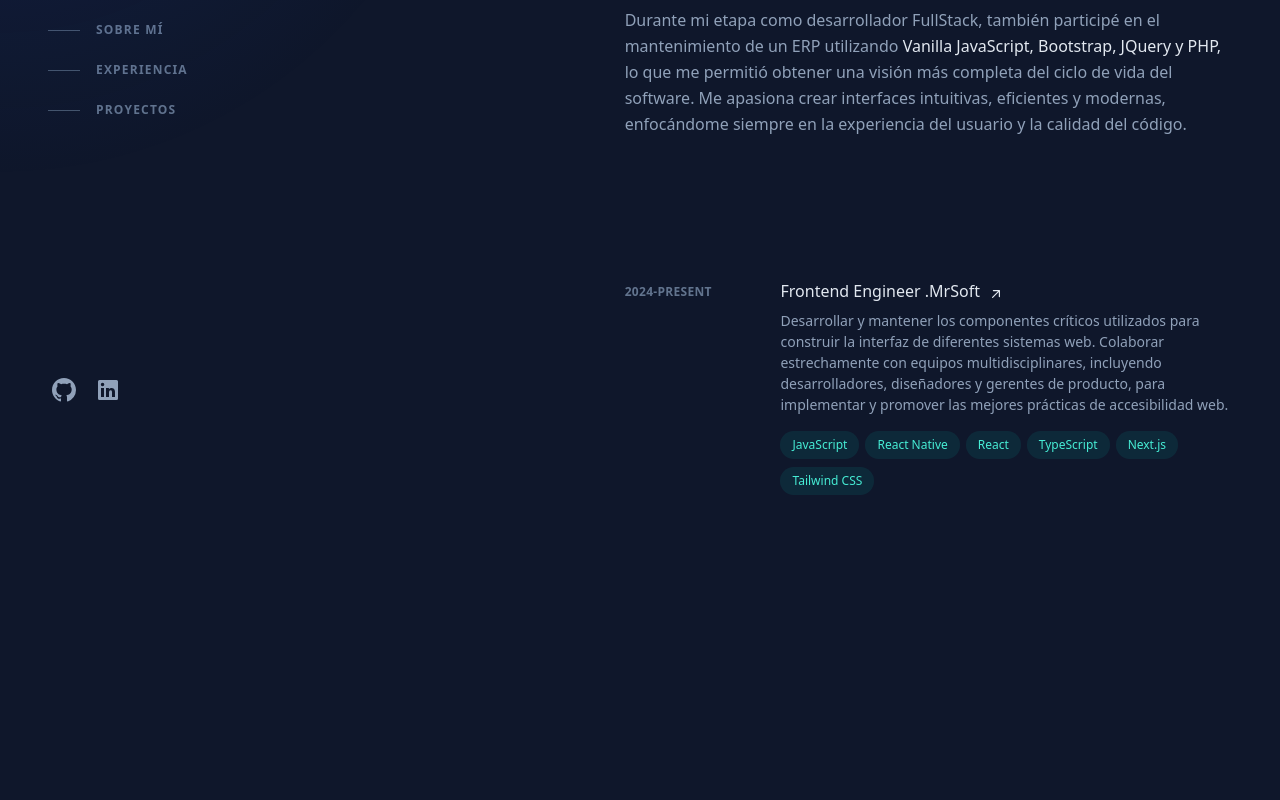
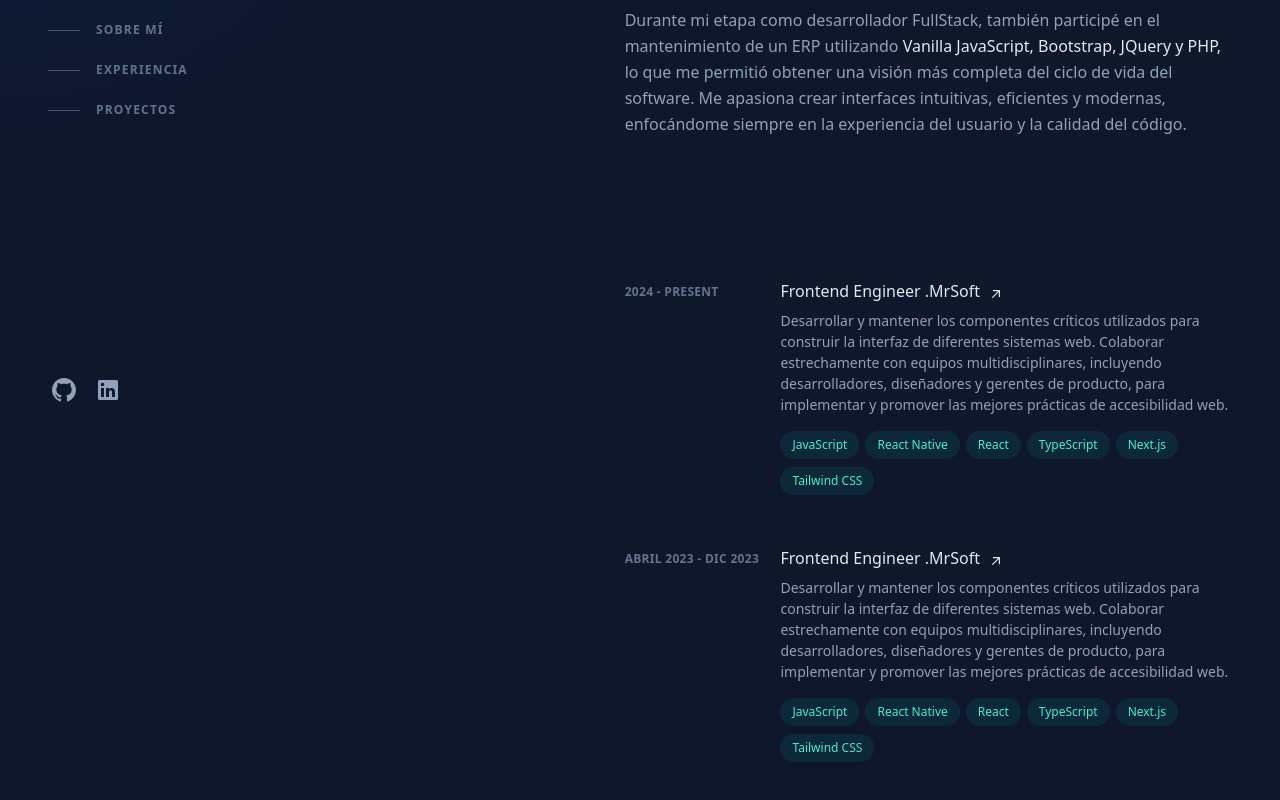
Before and after one commit to albarorent/my-portafolio-app, a Next.js app: page / in a window 1280 px wide. Shown: the part 302-1102 px from the top of the page. Before the commit the page ends 1041 px from the top, so only its background shows below. Built offline with nearby package versions, Linux system fonts and the light colour scheme.

Commit message:
Feat Experience

```diff
--- a/src/components/Experience.tsx
+++ b/src/components/Experience.tsx
@@ -16,7 +16,21 @@
       <div>
         <ol className="group/list">
           <ExperienceList
-            date="2024-Present"
+            date="2024 - Present"
+            link="https://www.mrsoftperu.com/"
+            title="Frontend Engineer   ."
+            subTitle="MrSoft"
+            description="Desarrollar y mantener los componentes críticos utilizados para construir la interfaz de diferentes sistemas web. Colaborar estrechamente con equipos multidisciplinares, incluyendo desarrolladores, diseñadores y gerentes de producto, para implementar y promover las mejores prácticas de accesibilidad web."
+          >
+            <ButtonTecnology name="JavaScript" />
+            <ButtonTecnology name="React Native" />
+            <ButtonTecnology name="React" />
+            <ButtonTecnology name="TypeScript" />
+            <ButtonTecnology name="Next.js" />
+            <ButtonTecnology name="Tailwind CSS" />
+          </ExperienceList>
+          <ExperienceList
+            date="Abril 2023 - Dic 2023"
             link="https://www.mrsoftperu.com/"
             title="Frontend Engineer   ."
             subTitle="MrSoft"
```
